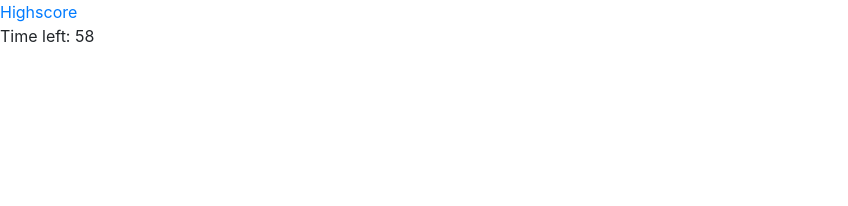
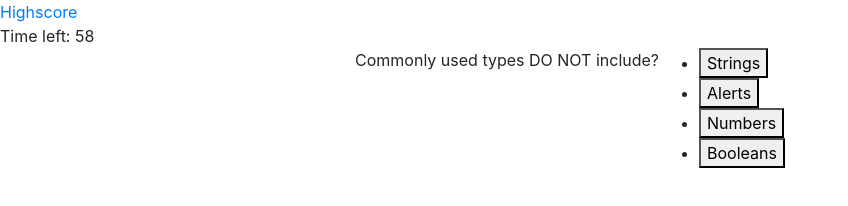
Before and after one commit to Vllaadd/04-Code-Quiz, a plain HTML site: page index.html in a window 1280 px wide. Both pictures are taken after a click on the button "Start Quiz". Shown: the whole page, without its empty margins (0-848 px from the left). Drawn offline with nearby package versions, Linux system fonts and the light colour scheme.

Commit message:
questions, answers and score updates

```diff
--- a/index.html
+++ b/index.html
@@ -19,10 +19,11 @@
                     <div id="answers"">
                     <button id="startQuizBtn" onclick="startQuiz()" type="button" class="btn btn-primary">Start Quiz</button>
                 </div>
+                <div>
+                </div>
            </div>
-
        </div>
-
+       <p id="score-track"></p>
     </div>
 <script type="text/javascript" src="questions.js"></script>
 <script type="text/javascript" src="script.js"></script>
--- a/questions.js
+++ b/questions.js
@@ -4,24 +4,91 @@ var quizDuration = 60;
 
 var questions = [
 	{
-        name: 'This is first question?',
-        answers: [
+	    name:"Commonly used types DO NOT include?",
+	    answers:[
 		    	{
-                id:123,
-                name:"String"
+		    		id: 123,
+		    		name: "Strings"
 		    	},
 		    	{
-                id:234,
-                name:"Alerts"
+		    		id: 234,
+		    		name: "Alerts"
 		    	},
 		    	{
-                id:567,
-                name:"Numbers"
+		    		id: 567,
+		    		name: "Numbers"
 		    	},
 		    	{
-                id:78,
+		    		id: 78,
 		    		name: "Booleans"
 		    	}
 	    ],
 	    rightAnswer:234
-    }]
+	},
+	{
+	    name:"The condition in an if / else statement is enclosed within___.",
+	    answers:[
+		    	{
+		    		id: 897,
+		    		name: "Curly brackets"
+		    	},
+		    	{
+		    		id: 9098,
+		    		name: "Quotes"
+		    	},
+		    	{
+		    		id: 98754,
+		    		name: "Parentheses"
+		    	},
+		    	{
+		    		id: 1231,
+		    		name: "Square brackets"
+		    	}
+	    ],
+	    rightAnswer:98754
+	},
+	{
+	    name:"Arrays in JavaScript can be used to store___.",
+	    answers:[
+		    	{
+		    		id: 222,
+		    		name: "Numbers and strings"
+		    	},
+		    	{
+		    		id: 3333,
+		    		name: "Other arrays"
+		    	},
+		    	{
+		    		id: 4444,
+		    		name: "Booleans"
+		    	},
+		    	{
+		    		id: 5555,
+		    		name: "All of the above"
+		    	}
+	    ],
+	    rightAnswer: 555
+	},
+	{
+	    name:"String values must be enclosed within___when being assigned to variables.",
+	    answers:[
+		    	{
+		    		id: 666,
+		    		name: "Commas"
+		    	},
+		    	{
+		    		id: 7777,
+		    		name: "Curly brackets"
+		    	},
+		    	{
+		    		id: 8888,
+		    		name: "Quotes"
+		    	},
+		    	{
+		    		id: 99999,
+		    		name: "Parentheses"
+		    	}
+	    ],
+	    rightAnswer:8888
+	}
+];
--- a/script.js
+++ b/script.js
@@ -1,7 +1,7 @@
 function startQuiz(){
     emptyElements();
     startTimer();
-    showQuestionsAndAnswers;
+    showQuestionAndAnswers();
 }
 
 function emptyElements(){
@@ -26,24 +26,68 @@ function startTimer() {
     }
 };
 
-function stopQuiz(x){
-    clearInterval(x);
+
+function answerQuestion(idQuestion) {
+	updateScore(idQuestion);
+
+	emptyElements();
+
+	if (!checkQuizIsFinished()) {
+		switchToNextQuestionStep();
+		showQuestionAndAnswers();
+	} else {
+		showHighScore();
+	}
 }
 
 
+function checkQuizIsFinished() {
+	nextStep = questionStep + 1;
+	if (nextStep < questions.length) {
+		return false;
+	}
 
+	return true;
+}
 
+function emptyElements() {
+	$('#question').empty();
+	$('#answers').empty();
+}
 
+function showQuestionAndAnswers() {
+	// questions.forEach(question => console.log(question));
 
-// GIVEN I am taking a code quiz
-// WHEN I click the start button
-// THEN a timer starts and I am presented with a question
+	var question = questions[questionStep];
+	$('#question').append(question.name);
+	var htmlContent = "<ul>";
 
-// WHEN I answer a question
-// THEN I am presented with another question
-// WHEN I answer a question incorrectly
-// THEN time is subtracted from the clock
-// WHEN all questions are answered or the timer reaches 0
-// THEN the game is over
-// WHEN the game is over
-// THEN I can save my initials and score
+	for (var i = 0; i < question.answers.length; i++) {
+		var answer = question.answers[i];
+		htmlContent += "<li><button onclick=answerQuestion("+answer.id+")>"+answer.name+"</button></li>";
+	}
+
+	htmlContent += "</ul>";
+
+	$('#answers').append(htmlContent);
+}
+
+function switchToNextQuestionStep() {
+	questionStep++;
+}
+
+function showHighScore(argument) {
+	$('#answers').append(score);
+}
+
+function updateScore(idQuestion) {
+	var question = questions[questionStep];
+
+	if (question.rightAnswer == idQuestion) {
+		score += 1;
+	} else {
+		score -= 0.5;
+    }
+    var currentScore = document.getElementById('score-track');
+    currentScore.innerHTML = 'Your score' + score;
+}
```
Lines whose indentation alone changed are shown as unchanged.
